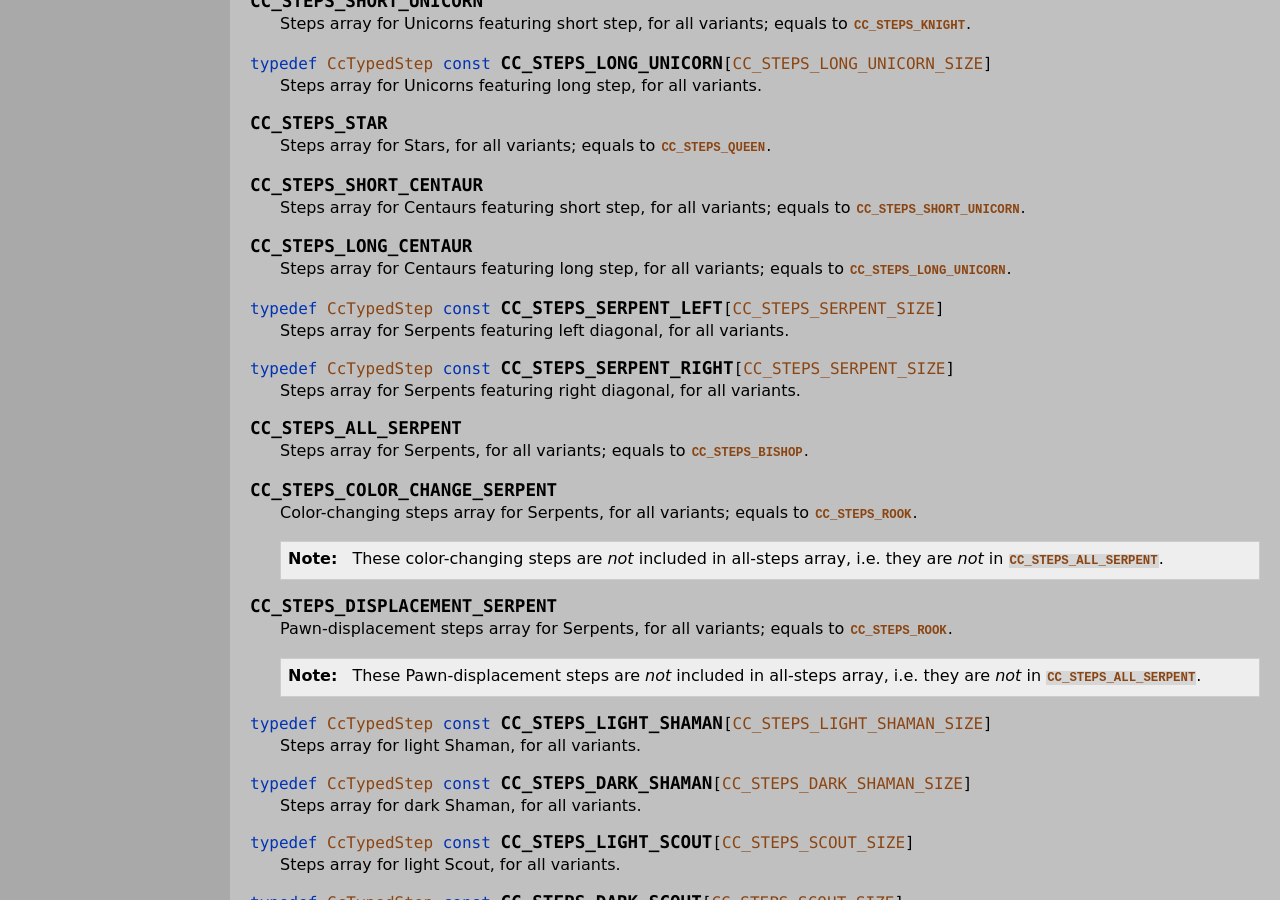
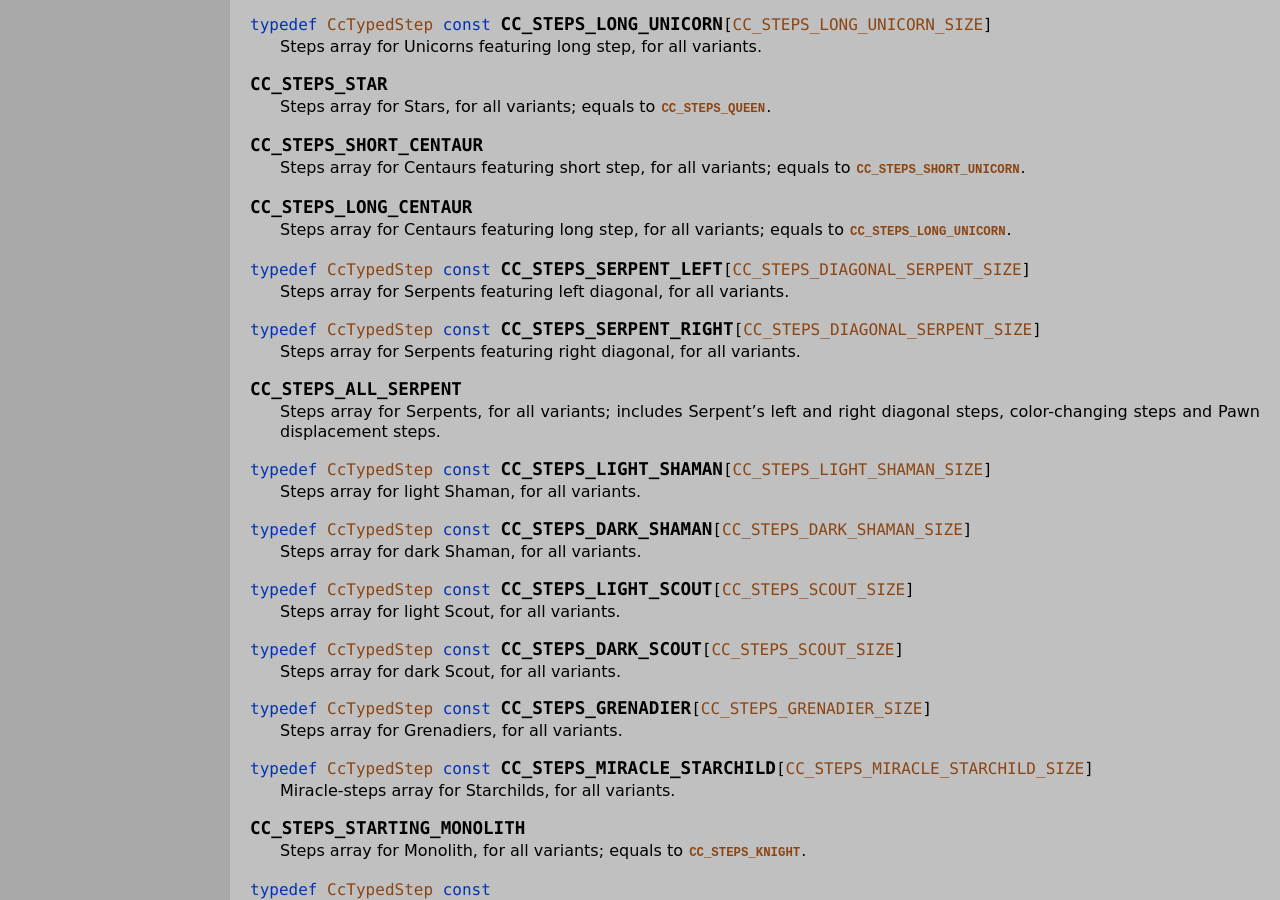
Before and after one commit to mmlacak/crochess, a Sphinx documentation site: the page built from docs/source/libcc/ccposdefs.rst, in a window 1280 px wide and 900 px high, scrolled down 4352 px. Built offline with Sphinx 7.4.7, drawn with Linux system fonts in a browser that asks for light colours; some of the changed text lies outside the part shown.

Commit message:
Docs for step types, defs for Serpent steps, removed extras.

```diff
--- a/docs/source/conf.py
+++ b/docs/source/conf.py
@@ -26,10 +26,10 @@ copyright = '2021, Mario Mlačak'
 author = 'Mario Mlačak'
 
 # The short X.Y version
-version = "0.0.1.695:1127+20240912.053949"   # docs-new-lib-short-version-major-minor-feature-commit+meta~breaks-place-marker
+version = "0.0.1.696:1128+20240912.063542"   # docs-new-lib-short-version-major-minor-feature-commit+meta~breaks-place-marker
 
 # The full version, including alpha/beta/rc tags
-release = "0.0.1.695:1127+20240912.053949"   # docs-new-lib-full-version-major-minor-feature-commit+meta~breaks-place-marker
+release = "0.0.1.696:1128+20240912.063542"   # docs-new-lib-full-version-major-minor-feature-commit+meta~breaks-place-marker
 
 
 # -- General configuration ---------------------------------------------------
--- a/docs/source/libcc/ccposdefs.rst
+++ b/docs/source/libcc/ccposdefs.rst
@@ -93,21 +93,27 @@ Lengths
     Equals to :c:macro:`CC_STEPS_LONG_UNICORN_LEN`.
 
 
-.. c:macro:: CC_STEPS_SERPENT_LEN
+.. c:macro:: CC_STEPS_DIAGONAL_SERPENT_LEN
 
     Equals to ``2``.
 
-.. c:macro:: CC_STEPS_ALL_SERPENT_LEN
-
-    Equals to :c:macro:`CC_STEPS_BISHOP_LEN`.
-
 .. c:macro:: CC_STEPS_COLOR_CHANGE_SERPENT_LEN
 
-    Equals to :c:macro:`CC_STEPS_ROOK_LEN`.
+    Equals to ``4``.
 
 .. c:macro:: CC_STEPS_DISPLACEMENT_SERPENT_LEN
 
-    Equals to :c:macro:`CC_STEPS_ROOK_LEN`.
+    Equals to ``4``.
+
+.. c:macro:: CC_STEPS_ALL_SERPENT_LEN
+
+    All Serpent steps are comprised from left diagonal (represented by the first
+    :c:macro:`CC_STEPS_DIAGONAL_SERPENT_LEN`), right diagonal (the second
+    :c:macro:`CC_STEPS_DIAGONAL_SERPENT_LEN`), color-change steps, and displacement
+    steps.
+
+    Equals to :c:macro:`CC_STEPS_DIAGONAL_SERPENT_LEN` + :c:macro:`CC_STEPS_DIAGONAL_SERPENT_LEN`
+    + :c:macro:`CC_STEPS_COLOR_CHANGE_SERPENT_LEN` + :c:macro:`CC_STEPS_DISPLACEMENT_SERPENT_LEN`.
 
 
 .. c:macro:: CC_STEPS_LIGHT_SHAMAN_LEN
@@ -213,21 +219,13 @@ Piece step sizes
     Equals to :c:macro:`CC_STEPS_LONG_UNICORN_SIZE`.
 
 
-.. c:macro:: CC_STEPS_SERPENT_SIZE
+.. c:macro:: CC_STEPS_DIAGONAL_SERPENT_SIZE
 
-    Equals to :c:macro:`CC_STEPS_SERPENT_LEN` + 1.
+    Equals to :c:macro:`CC_STEPS_DIAGONAL_SERPENT_LEN` + 1.
 
 .. c:macro:: CC_STEPS_ALL_SERPENT_SIZE
 
     Equals to :c:macro:`CC_STEPS_ALL_SERPENT_LEN` + 1.
-
-.. c:macro:: CC_STEPS_COLOR_CHANGE_SERPENT_SIZE
-
-    Equals to :c:macro:`CC_STEPS_COLOR_CHANGE_SERPENT_LEN` + 1.
-
-.. c:macro:: CC_STEPS_DISPLACEMENT_SERPENT_SIZE
-
-    Equals to :c:macro:`CC_STEPS_DISPLACEMENT_SERPENT_LEN` + 1.
 
 
 .. c:macro:: CC_STEPS_LIGHT_SHAMAN_SIZE
@@ -348,38 +346,18 @@ similar to zero-terminating strings; terminating position is
     equals to :c:macro:`CC_STEPS_LONG_UNICORN`.
 
 
-.. c:type:: CcTypedStep const CC_STEPS_SERPENT_LEFT[ CC_STEPS_SERPENT_SIZE ]
+.. c:type:: CcTypedStep const CC_STEPS_SERPENT_LEFT[ CC_STEPS_DIAGONAL_SERPENT_SIZE ]
 
     Steps array for Serpents featuring left diagonal, for all variants.
 
-.. c:type:: CcTypedStep const CC_STEPS_SERPENT_RIGHT[ CC_STEPS_SERPENT_SIZE ]
+.. c:type:: CcTypedStep const CC_STEPS_SERPENT_RIGHT[ CC_STEPS_DIAGONAL_SERPENT_SIZE ]
 
     Steps array for Serpents featuring right diagonal, for all variants.
 
 .. c:macro:: CC_STEPS_ALL_SERPENT
 
-    Steps array for Serpents, for all variants; equals to
-    :c:macro:`CC_STEPS_BISHOP`.
-
-.. c:macro:: CC_STEPS_COLOR_CHANGE_SERPENT
-
-    Color-changing steps array for Serpents, for all variants; equals to
-    :c:macro:`CC_STEPS_ROOK`.
-
-    .. note::
-
-        These color-changing steps are *not* included in all-steps array,
-        i.e. they are *not* in :c:macro:`CC_STEPS_ALL_SERPENT`.
-
-.. c:macro:: CC_STEPS_DISPLACEMENT_SERPENT
-
-    Pawn-displacement steps array for Serpents, for all variants; equals to
-    :c:macro:`CC_STEPS_ROOK`.
-
-    .. note::
-
-        These Pawn-displacement steps are *not* included in all-steps array,
-        i.e. they are *not* in :c:macro:`CC_STEPS_ALL_SERPENT`.
+    Steps array for Serpents, for all variants; includes Serpent's left and
+    right diagonal steps, color-changing steps and Pawn displacement steps.
 
 
 .. c:type:: CcTypedStep const CC_STEPS_LIGHT_SHAMAN[ CC_STEPS_LIGHT_SHAMAN_SIZE ]
```
Also changed, not shown: docs/source/libcc/ccpos.rst (+19 -2 lines), 3 other files.
